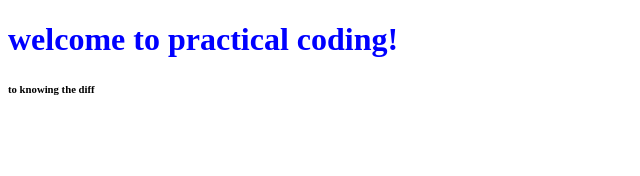
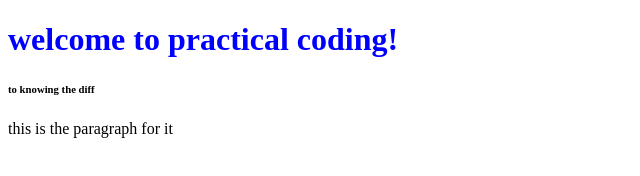
Before and after one commit to mezgebuyohannes6-source/carlicens, a plain HTML site: page index.html in a window 1280 px wide. Shown: the whole page, without its empty margins (0-640 px from the left). Drawn offline with Linux system fonts and the light colour scheme.

Commit message:
this is the second

```diff
--- a/index.html
+++ b/index.html
@@ -11,5 +11,6 @@
         welcome to practical coding!
     </h1>
     <h6>to knowing the diff </h6>
+    <p>this is the paragraph for it</p>
 </body>
 </html>
--- a/style.css
+++ b/style.css
@@ -2,3 +2,6 @@ h1{
     color:blue;
 
 }
+p{
+    color:black;
+}
```
